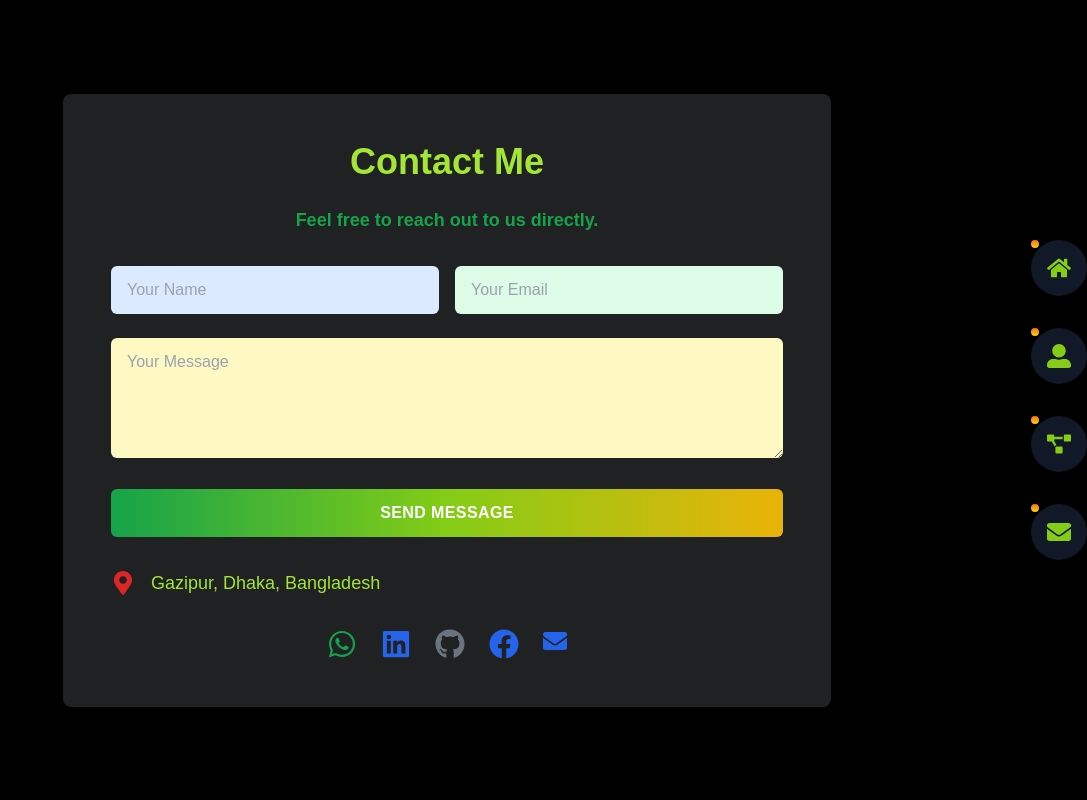
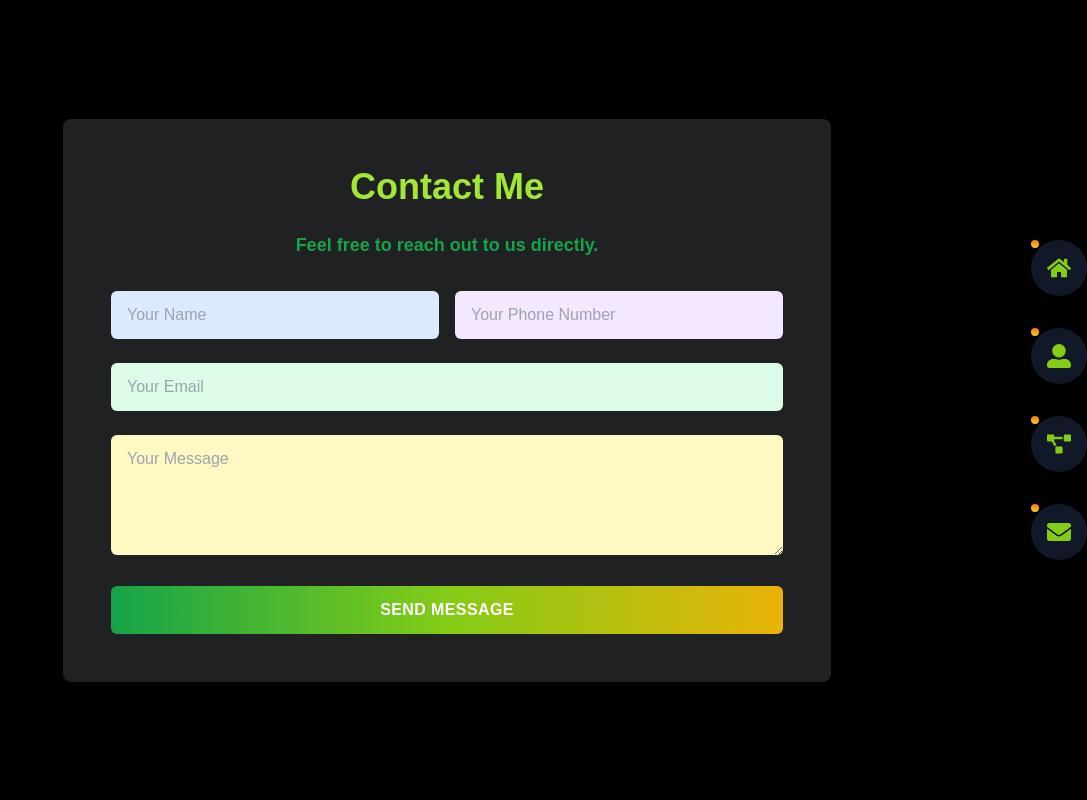
Before and after one commit to shamim-ahmad-ahnaf/GPT, a React (Vite) app: page /contact in a window 1280 px wide. Shown: the top 800 px of the page, without its empty margins (193-1280 px from the left). Built offline with nearby package versions, Linux system fonts and the light colour scheme.

Commit message:
update-feturs

```diff
--- a/src/portfolio/Contact.jsx
+++ b/src/portfolio/Contact.jsx
@@ -1,13 +1,14 @@
 import React, { useState } from "react";
 import Swal from "sweetalert2";
 import {
-  FaEnvelope,FaMapMarkerAlt,FaLinkedin,FaGithub,FaFacebook,FaWhatsapp,
+  FaEnvelope, FaMapMarkerAlt, FaLinkedin, FaGithub, FaFacebook, FaWhatsapp,
 } from "react-icons/fa";
 
 function Contact() {
   const [formData, setFormData] = useState({
     name: "",
     email: "",
+    phone: "", // ফোন নাম্বার ফিল্ড যোগ করা হয়েছে
     message: "",
   });
 
@@ -45,7 +46,7 @@ function Contact() {
           icon: "success",
           confirmButtonColor: "#3085d6",
         });
-        setFormData({ name: "", email: "", message: "" });
+        setFormData({ name: "", email: "", phone: "", message: "" });
       } else {
         Swal.fire({
           title: "Error!",
@@ -87,6 +88,16 @@ function Contact() {
               required
               className="w-full px-4 py-3 text-blue-900 bg-blue-100 rounded-md focus:outline-none focus:ring-2 focus:ring-blue-500 dark:text-white dark:bg-gray-700"
             />
+             <input
+            type="number"
+            name="phone"
+            placeholder="Your Phone Number"
+            value={formData.phone}
+            onChange={handleChange}
+            required
+            className="w-full px-4 py-3 text-purple-900 bg-purple-100 rounded-md focus:outline-none focus:ring-2 focus:ring-purple-500 dark:text-white dark:bg-gray-700"
+          />
+          </div>
             <input
               type="email"
               name="email"
@@ -96,7 +107,7 @@ function Contact() {
               required
               className="w-full px-4 py-3 text-green-900 bg-green-100 rounded-md focus:outline-none focus:ring-2 focus:ring-green-500 dark:text-white dark:bg-gray-700"
             />
-          </div>
+
           <textarea
             name="message"
             placeholder="Your Message"
@@ -114,56 +125,6 @@ function Contact() {
             {loading ? "Sending..." : "Send Message"}
           </button>
         </form>
-
-        <div className="mt-8 space-y-4">
-          <div className="flex items-center space-x-4">
-            <FaMapMarkerAlt className="text-2xl text-red-600" />
-            <span className="text-lg text-lime-400">
-              Gazipur, Dhaka, Bangladesh
-            </span>
-          </div>
-        </div>
-
-        <div className="flex justify-center mt-8 space-x-6">
-          <a
-            href="https://wa.me/+8801748186766"
-            target="_blank"
-            rel="noopener noreferrer"
-            className="text-3xl text-green-600 transition-all hover:text-green-500"
-          >
-            <FaWhatsapp />
-          </a>
-          <a
-            href="www.linkedin.com/in/shamim-ahmad-772484331"
-            target="_blank"
-            rel="noreferrer"
-            className="text-3xl text-blue-600 transition-all hover:text-blue-400"
-          >
-            <FaLinkedin />
-          </a>
-          <a
-            href="https://github.com/shamim-ahmad-ahnaf"
-            target="_blank"
-            rel="noreferrer"
-            className="text-3xl text-gray-500 transition-all hover:text-gray-300"
-          >
-            <FaGithub />
-          </a>
-          <a
-            href="https://www.facebook.com/profile.php?id=100092273649975&mibextid=ZbWKwL"
-            target="_blank"
-            rel="noreferrer"
-            className="text-3xl text-blue-600 transition-all hover:text-blue-400"
-          >
-            <FaFacebook />
-          </a>
-          <a
-            href="mailto:shamimahmad14182266@gmail.com"
-            className="text-2xl text-blue-600 transition-all hover:text-blue-400"
-          >
-            <FaEnvelope />
-          </a>
-        </div>
       </div>
     </div>
   );
```
